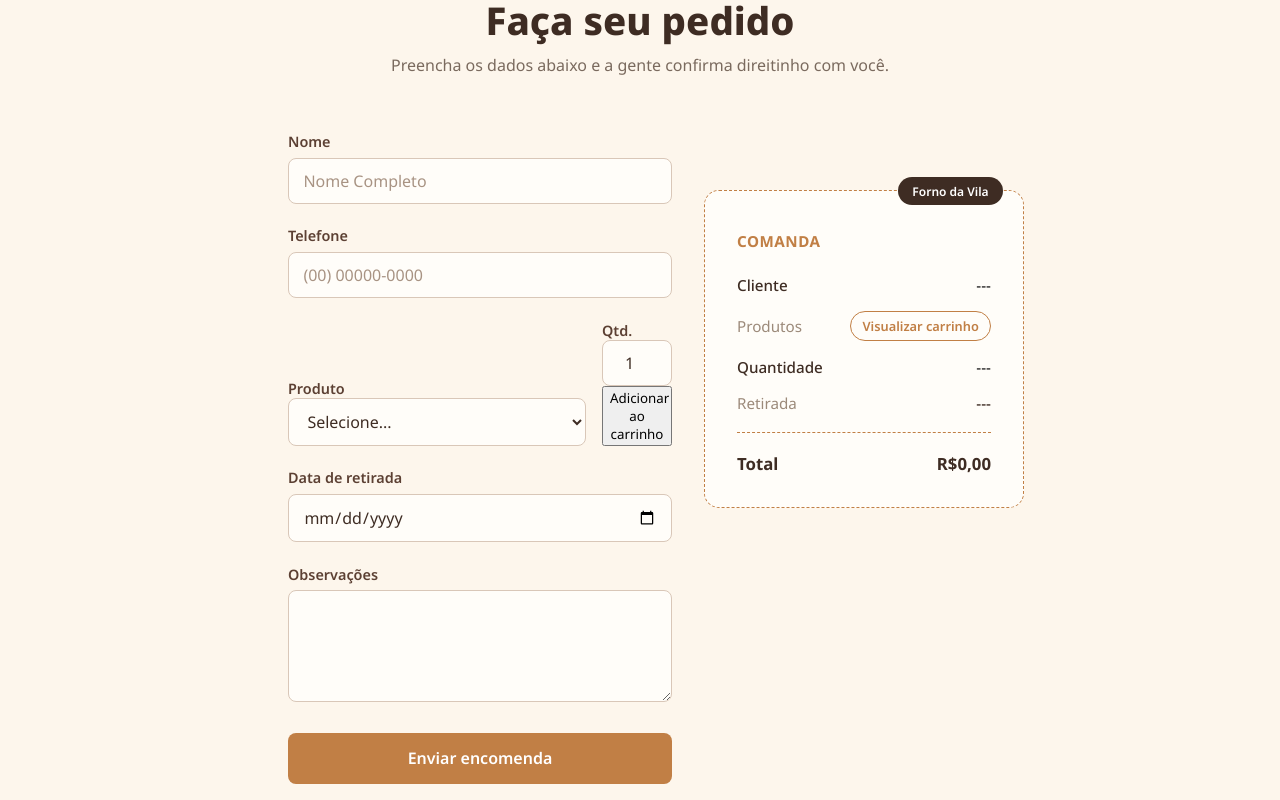
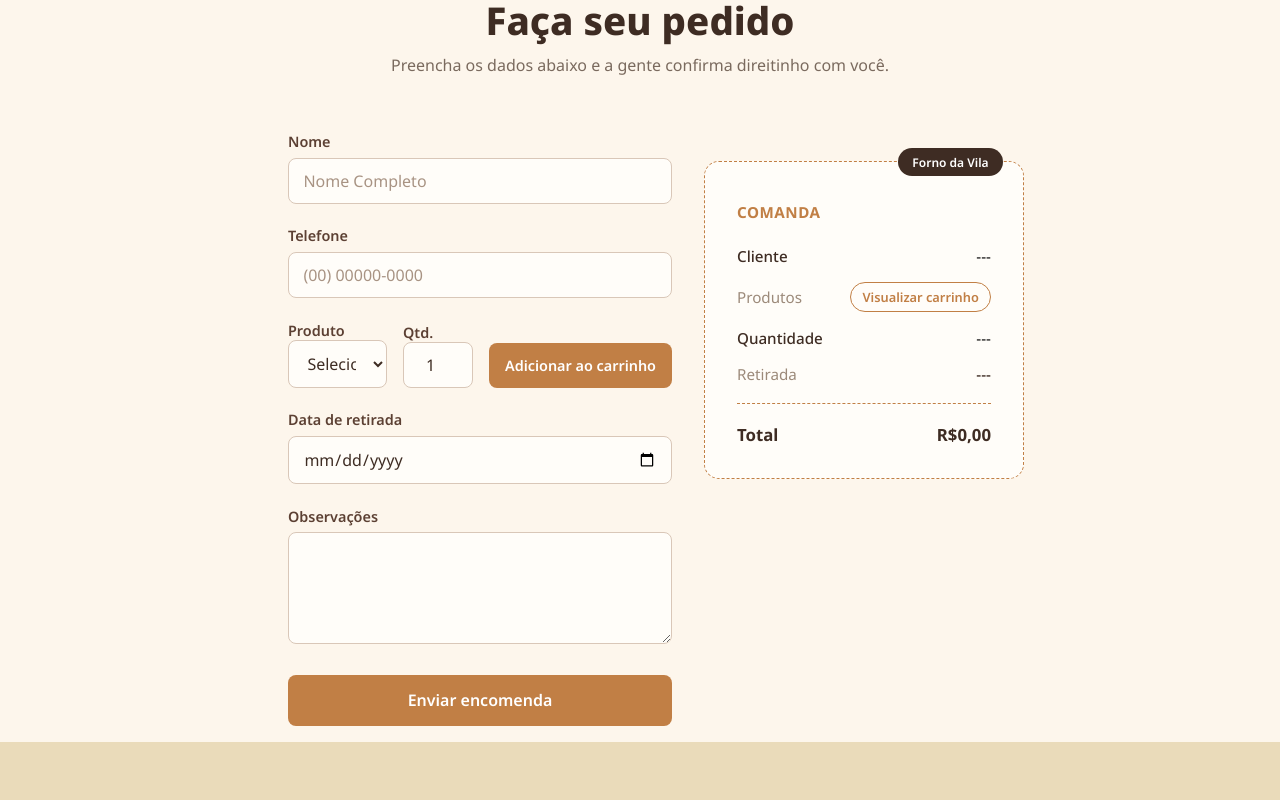
Before and after one commit to ryangbd/Padaria_Forno_da_Vila, a React (Vite) app: page / in a window 1280 px wide. Shown: the part 3856-4656 px from the top of the page. After the commit the page ends 4598 px from the top, so only its background shows below. Built offline with nearby package versions, Linux system fonts and the light colour scheme.

Commit message:
update style btn enviar

```diff
--- a/src/components/Carrinho/ItemCarrinho.css
+++ b/src/components/Carrinho/ItemCarrinho.css
@@ -94,3 +94,10 @@
 .item-carrinho button:hover {
     text-decoration: underline;
 }
+
+.carrinho-vazio {
+    text-align: center;
+    color: #9c8a7a;
+    font-size: 0.9rem;
+    padding: 1rem 0;
+}
--- a/src/components/Carrinho/ItemCarrinho.jsx
+++ b/src/components/Carrinho/ItemCarrinho.jsx
@@ -1,5 +1,9 @@
 import '../Carrinho/ItemCarrinho.css'
 function ItemCarrinho({ carrinho, onExcluir }) {
+    console.log(carrinho)
+    if(carrinho.length===0){
+        return <span className="carrinho-vazio">Seu carrinho está vazio... ;D</span>
+    }
     const itensAgrupados = Object.values(
         carrinho.reduce((acc, item) => {
             const id = item.produto.id
--- a/src/components/Encomenda/Encomenda.css
+++ b/src/components/Encomenda/Encomenda.css
@@ -214,3 +214,22 @@
     color: #3e2c23;
     font-size: 1.05rem;
 }
+
+.btn-add-carrinho {
+    height: 45px;
+    padding: 0 1rem;
+    background-color: #c17f45;
+    color: #fff;
+    border: none;
+    border-radius: 8px;
+    font-size: 0.9rem;
+    font-weight: 600;
+    white-space: nowrap;
+    cursor: pointer;
+    transition: background-color 0.2s ease;
+    align-self: flex-end;
+}
+
+.btn-add-carrinho:hover {
+    background-color: #a8672f;
+}
--- a/src/components/Encomenda/Encomenda.jsx
+++ b/src/components/Encomenda/Encomenda.jsx
@@ -1,7 +1,7 @@
 import { useState } from "react"
 import "./Encomenda.css"
 import produtos from "../../data/Produtos/Produtos.jsx"
-import ItemCarrinho from "../Carrinho/itemCarrinho.jsx"
+import ItemCarrinho from "../Carrinho/ItemCarrinho.jsx"
 function Encomenda(){
     const [form, setForm] = useState({nome:"", telefone:"", produtoId:"", dataRetirada:"", obs:""})
     const [quantidade, setQuantidade] = useState(1)
@@ -51,8 +51,8 @@ function Encomenda(){
                             <div className="campo-qtd">
                                 <label>Qtd.</label>
                                 <input type="number" min="0" value={quantidade} onChange={(e) => setQuantidade(Math.max(1, Number(e.target.value)))}/>
-                                <button type="button" onClick={adicionarAoCarrinho}>Adicionar ao carrinho</button>
                             </div>
+                                <button className="btn-add-carrinho"type="button" onClick={adicionarAoCarrinho}>Adicionar ao carrinho</button>
                            {/*<pre>{JSON.stringify(carrinho, null, 2)}</pre>*/}
                         </div>
 
```
